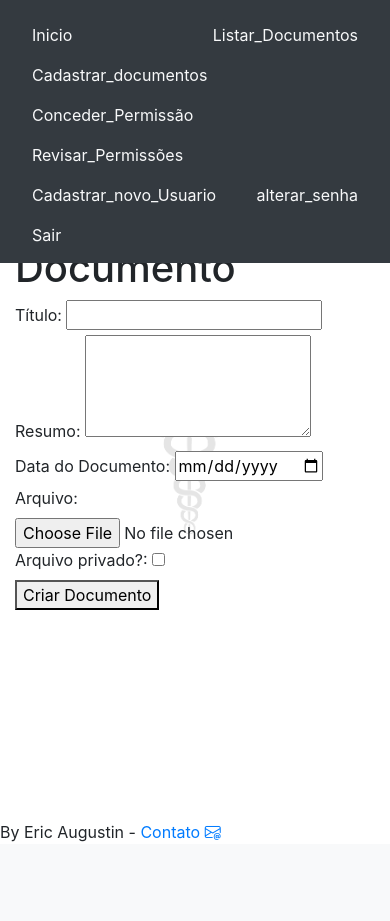
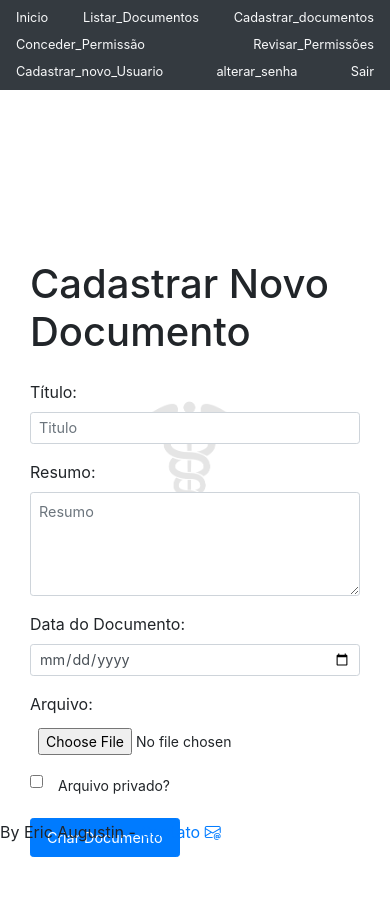
Before and after one commit to augustin1977/prontuario, a Django app: page /documentos/criar/ in a window 390 px wide. Before the commit the page ends 842 px from the top, so only its background shows below. Run offline with Django 4.2, Linux system fonts and the light colour scheme; the visitor is signed in with stand-in values (Sample User, id 1); parts of the project's set-up code (start-up, migrations or seed data) failed here and were passed over.

Commit message:
Ajustes de Lautou HTMLs e CSS

```diff
--- a/Documentos/templates/criar.html
+++ b/Documentos/templates/criar.html
@@ -6,45 +6,50 @@
 {% include 'menu.html' %}
 {% endblock %}
 {% block 'conteudo' %}
-    <h1>Cadastrar Novo Documento</h1>
+    <div class="container">
+        <h1 class="mt-4">Cadastrar Novo Documento</h1>
 
         {% if messages %}
-        <ul>
+            <div class="alert alert-warning" role="alert">
+                <ul class="mb-0">
                     {% for message in messages %}
                         <li>{{ message }}</li>
                     {% endfor %}
                 </ul>
+            </div>
         {% endif %}
 
-    <form method="post" enctype="multipart/form-data">
+        <form method="post" enctype="multipart/form-data" class="mt-4">
             {% csrf_token %}
 
-        <div>
+            <div class="form-group">
                 <label for="titulo">Título:</label>
-            <input type="text" id="titulo" name="titulo" required>
+                <input type="text" placeholder="Titulo" class="form-control form-control-sm" id="titulo" name="titulo" required>
             </div>
 
-        <div>
+            <div class="form-group">
                 <label for="resumo">Resumo:</label>
-            <textarea id="resumo" name="resumo" rows="4"></textarea>
+                <textarea class="form-control form-control-sm" placeholder="Resumo" id="resumo" name="resumo" rows="4"></textarea>
             </div>
 
-        <div>
+            <div class="form-group">
                 <label for="data_documento">Data do Documento:</label>
-            <input type="date" id="data_documento" name="data_documento" required>
+                <input type="date" class="form-control form-control-sm" id="data_documento" name="data_documento" required>
             </div>
 
-        <div>
+            <div class="form-group">
                 <label for="arquivo">Arquivo:</label>
-            <input type="file" id="arquivo" name="arquivo">
-        </div>
-        <div>
-            <label for="secreto">Arquivo privado?:</label>
-            <input type="checkbox" id="secreto" name="secreto">
+                <input type="file" class="form-control-file form-control-sm" id="arquivo" name="arquivo">
             </div>
 
-        <div>
-            <button type="submit">Criar Documento</button>
+            <div class="form-group form-check">
+                <input type="checkbox" class="form-check-input" id="secreto" name="secreto">
+                <label class="form-check-label form-control-sm"  for="secreto">Arquivo privado?</label>
+            </div>
+
+            <div class="form-group">
+                <button type="submit" class="btn btn-primary btn-sm">Criar Documento</button>
             </div>
         </form>
+    </div>
 {% endblock %}
--- a/Usuario/settings.py
+++ b/Usuario/settings.py
@@ -26,7 +26,7 @@ BASE_DIR = Path(__file__).resolve().parent.parent
 SECRET_KEY = SECRET_KEY
 
 # SECURITY WARNING: don't run with debug turned on in production!
-DEBUG = False
+DEBUG = True
 
 # Tempo de expiração da sessão em segundos (4 horas = 4 * 60 * 60 segundos)
 SESSION_COOKIE_AGE = 4 * 60 * 60  # 14400 segundos (4 horas)
--- a/static/styles.css
+++ b/static/styles.css
@@ -1,11 +1,10 @@
-/* Adiciona padding no body para garantir que o conteúdo não vá para fora da tela */
+
 body {
-    padding-top: 40px; /* Altura da navbar fixa */
+    padding-top: 20px; /* Altura da navbar fixa */
     margin: 0;
     overflow-x: hidden; /* Evita rolagem horizontal indesejada */
 }
 
-/* Ajusta o comportamento da navbar para dispositivos móveis */
 .navbar {
     padding: 0.5rem 1rem;
     flex-wrap: wrap;
@@ -35,6 +34,14 @@ body {
 
 /* Ajustes específicos para dispositivos móveis */
 @media (max-width: 768px) {
+    .form-control {
+        font-size: 0.8rem; /* Reduz ainda mais o tamanho da fonte em telas pequenas */
+        padding: 0.4rem; /* Reduz o padding em telas pequenas */
+    }
+    .btn {
+        font-size: 0.8rem; /* Reduz o tamanho da fonte do botão em telas pequenas */
+        padding: 0.4rem 0.8rem; /* Reduz o padding do botão em telas pequenas */
+    }
     .watermark {
         height: 40%; /* Ajuste a altura da marca d'água em dispositivos móveis */
         background-size: 100% auto; /* Ajusta o tamanho da imagem para manter a proporção */
@@ -46,7 +53,7 @@ body {
         padding-top: 15px;
     }
     .container {
-        padding-top: 20px;
+        padding-top: 40px;
     }
     .input-group {
         flex-direction: column;
@@ -74,24 +81,48 @@ body {
     color: rgb(100, 200, 80);
     font-weight: bold;
 }
-@media (max-width: 530px) {
+@media (max-width: 660px) {
     body {
-        padding-top: 100px; /* Ajusta o padding para dispositivos móveis */
+        padding-top: 60px; /* Ajusta o padding para dispositivos móveis */
     }
 
     .container {
         padding-top: 10px;
     }
 }
-@media (max-width: 380px) {
+@media (max-width: 480px) {
     body {
-        padding-top: 150px; /* Ajusta o padding para dispositivos móveis */
+        padding-top: 60px; /* Ajusta o padding para dispositivos móveis */
     }
     .container {
-        padding-top: 10px;
+        padding-top: 20px;
+    }
+    .navbar .nav-link {
+        font-size: 0.8rem; /* Reduz o tamanho da fonte */
+        padding: 0.25rem 0.5rem; /* Reduz o padding para economizar espaço */
     }
 }
+@media (max-width: 420px) {
+    body {
+        padding-top: 120px; /* Ajusta o padding para dispositivos móveis */
+    }
+    .container {
+        padding-top: 20px;
+    }
+    .navbar .nav-link {
+        font-size: 0.8rem; /* Reduz o tamanho da fonte */
+        padding: 0.25rem 0.5rem; /* Reduz o padding para economizar espaço */
+    }
 
+    .navbar {
+        padding: 0.25rem 0.5rem; /* Reduz o padding da navbar */
+    }
+}
+@media (max-width: 300px) {
+    html {
+        font-size: 75%; /* Reduz o tamanho da fonte base em 25% */
+    }
+}
 .watermark {
     position: fixed;
     top: 20%;
@@ -125,3 +156,21 @@ th {
 tr:hover {
     background-color: #f9f9f9; /* Destaca a linha ao passar o mouse */
 }
+
+/* Reduz o tamanho dos campos do formulário */
+.form-control {
+    font-size: 0.9rem; /* Reduz o tamanho da fonte */
+    padding: 0.5rem; /* Reduz o padding */
+    margin-bottom: 0.75rem; /* Ajusta a margem inferior */
+}
+
+/* Reduz o tamanho do botão */
+.btn {
+    font-size: 0.9rem; /* Reduz o tamanho da fonte */
+    padding: 0.5rem 1rem; /* Reduz o padding */
+}
+
+/* Ajusta o textarea */
+textarea.form-control {
+    min-height: 100px; /* Define uma altura mínima menor para o textarea */
+}
```
Also changed, not shown: Usuario_django/templates/cadastro.html (+6 -6 lines). Lines whose indentation alone changed are shown as unchanged.
